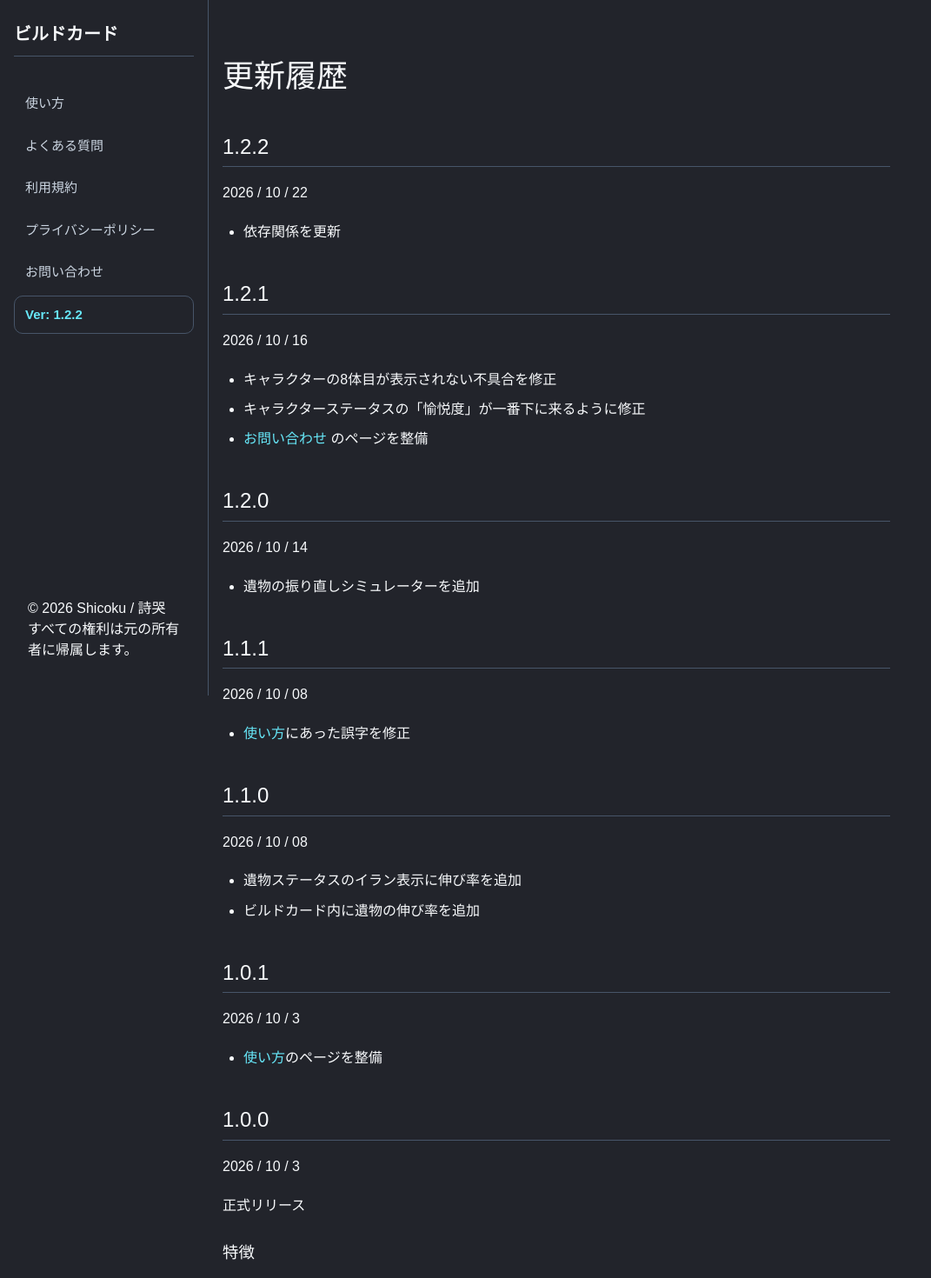
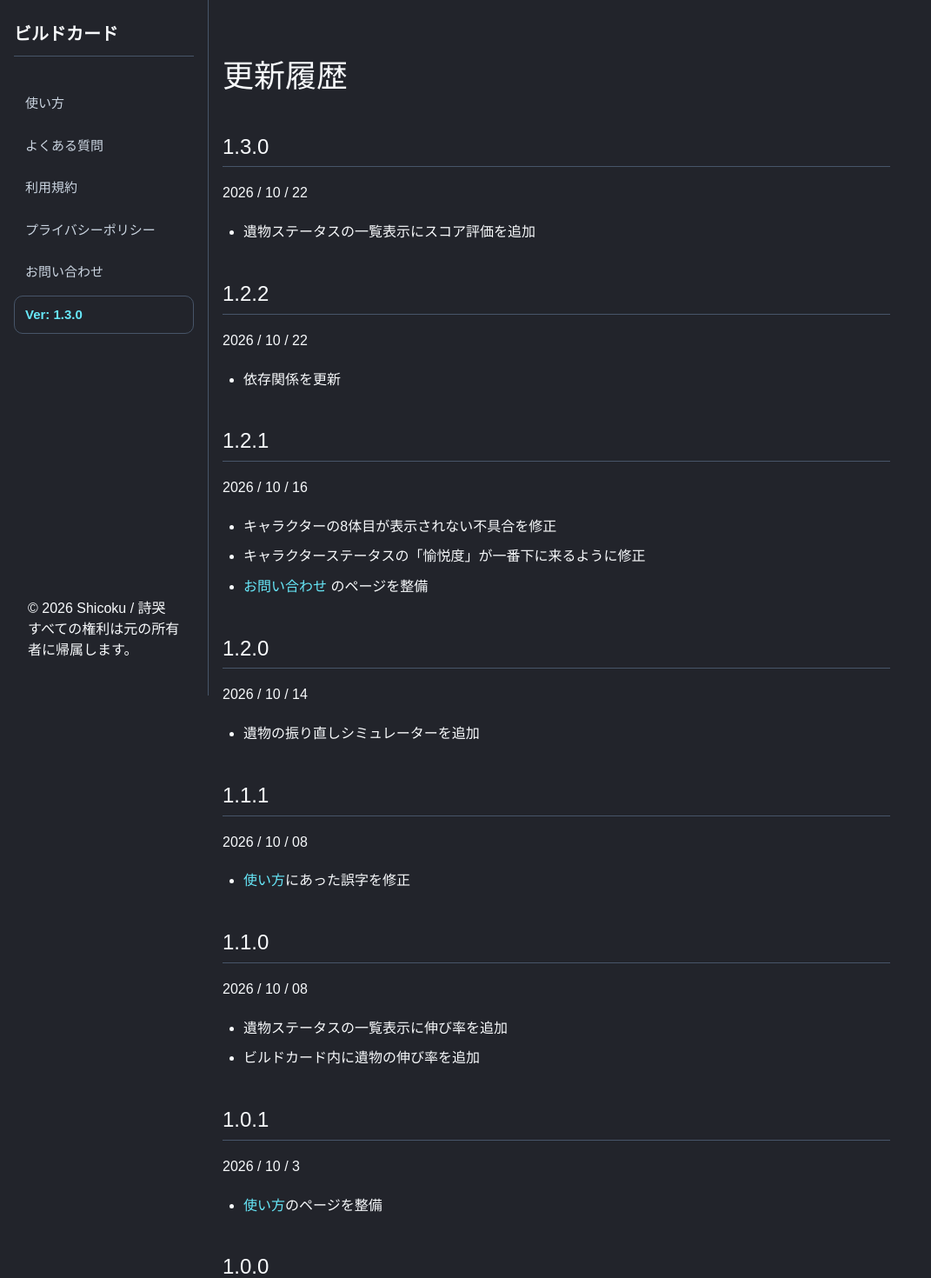
Before and after one commit to Shicoku/hsr-builder, a Next.js app: page /version in a window 1280 px wide. Shown: the top 1470 px of the page at 87% size, without its empty margins (0-1071 px from the left). Built offline with nearby package versions, Linux system fonts and the light colour scheme; a web font is replaced by a local one.

Commit message:
遺物ステータスの一覧表示にスコア評価を追加

```diff
--- a/app/version/page.mdx
+++ b/app/version/page.mdx
@@ -3,6 +3,12 @@ import MarkdownPage from "../components/MarkdownPage";
 <MarkdownPage>
 
 # 更新履歴
+
+## 1.3.0
+
+2026 / 10 / 22
+
+- 遺物ステータスの一覧表示にスコア評価を追加
 
 ## 1.2.2
 
@@ -34,7 +40,7 @@ import MarkdownPage from "../components/MarkdownPage";
 
 2026 / 10 / 08
 
-- 遺物ステータスのイラン表示に伸び率を追加
+- 遺物ステータスの一覧表示に伸び率を追加
 - ビルドカード内に遺物の伸び率を追加
 
 ## 1.0.1
--- a/package.json
+++ b/package.json
@@ -1,6 +1,6 @@
 {
   "name": "buildcard",
-  "version": "1.2.2",
+  "version": "1.3.0",
   "private": true,
   "scripts": {
     "dev": "next dev",
```
Also changed, not shown: lib/utils/renderRelic.ts (+9 -3 lines), app/build/build-loader.tsx, app/build/relicCanvasItem.tsx.
